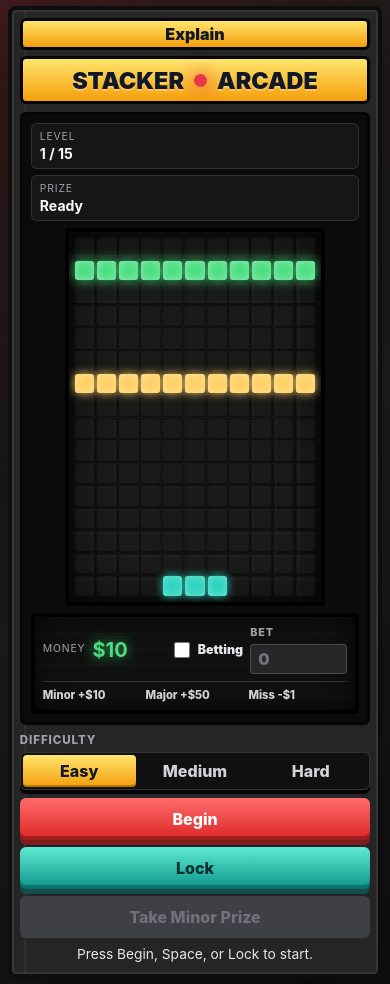
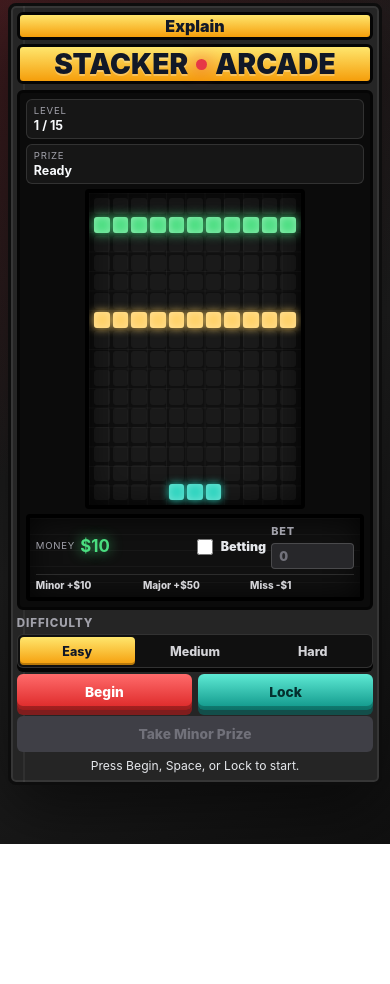
Before and after one commit to wardropc1/arcade-stacker, a plain HTML site: page index.html in a window 390 px wide. After the commit the page ends 844 px from the top, so only its background shows below. Drawn offline with Linux system fonts and the light colour scheme.

Commit message:
Spacing for mobile

```diff
--- a/styles.css
+++ b/styles.css
@@ -445,75 +445,84 @@ input {
 @media (max-width: 560px) {
   .arcade {
     align-items: start;
-    padding: 6px;
+    padding: 3px;
   }
 
   .cabinet {
-    padding: 8px;
-    border-width: 4px;
+    padding: 6px;
+    border-width: 3px;
   }
 
   .explain-tab {
     position: static;
     width: 100%;
-    margin-bottom: 6px;
+    margin-bottom: 4px;
   }
 
   .explain-tab summary {
-    min-height: 32px;
+    min-height: 28px;
     border-left: 3px solid #050505;
     border-radius: 6px;
   }
 
   .explain-content {
     width: 100%;
-    padding: 9px;
-    font-size: 0.8rem;
+    padding: 7px;
+    font-size: 0.74rem;
   }
 
   .marquee {
-    min-height: 48px;
-    gap: 10px;
+    min-height: 40px;
+    gap: 8px;
+    font-size: clamp(1.25rem, 8vw, 1.75rem);
   }
 
   .marquee-light {
-    width: 13px;
-    height: 13px;
+    width: 11px;
+    height: 11px;
   }
 
   .screen-wrap {
-    margin-top: 8px;
-    padding: 8px;
+    margin-top: 6px;
+    padding: 6px;
   }
 
   .scoreboard {
-    gap: 6px;
-    margin-bottom: 7px;
+    gap: 5px;
+    margin-bottom: 5px;
   }
 
   .scoreboard > div {
-    padding: 6px 8px;
+    padding: 5px 7px;
   }
 
   .label {
-    font-size: 0.65rem;
+    font-size: 0.6rem;
+  }
+
+  .scoreboard strong {
+    font-size: 0.78rem;
   }
 
   .controls {
-    grid-template-columns: 1fr;
-    gap: 7px;
-    margin-top: 8px;
+    grid-template-columns: 1fr 1fr;
+    gap: 6px;
+    margin-top: 6px;
+  }
+
+  .secondary-button {
+    grid-column: 1 / -1;
   }
 
   .control-panel {
     justify-content: stretch;
-    margin-top: 8px;
+    margin-top: 6px;
   }
 
   .difficulty-control {
     grid-template-columns: 1fr;
     width: 100%;
-    gap: 5px;
+    gap: 4px;
   }
 
   .difficulty-buttons {
@@ -521,7 +530,8 @@ input {
   }
 
   .difficulty-button {
-    min-height: 32px;
+    min-height: 28px;
+    font-size: 0.78rem;
   }
 
   .scoreboard {
@@ -530,47 +540,49 @@ input {
 
   .play-area {
     grid-template-columns: 1fr;
-    gap: 7px;
+    gap: 5px;
     justify-items: center;
   }
 
   .screen {
-    width: min(100%, 260px);
+    width: min(100%, 220px);
   }
 
   .money-panel {
     grid-template-columns: auto 1fr auto auto;
     align-items: center;
     width: 100%;
-    gap: 7px;
-    padding: 8px;
+    gap: 5px;
+    padding: 6px;
   }
 
   .money-panel strong {
-    font-size: 1.25rem;
+    font-size: 1.05rem;
   }
 
   .money-rules {
     grid-column: 1 / -1;
     grid-template-columns: repeat(3, 1fr);
-    gap: 4px;
-    padding-top: 6px;
-    font-size: 0.7rem;
+    gap: 3px;
+    padding-top: 4px;
+    font-size: 0.62rem;
   }
 
   .bet-control input {
-    min-height: 30px;
+    min-height: 26px;
+    font-size: 0.78rem;
   }
 
   .start-button,
   .lock-button,
   .secondary-button {
-    min-height: 42px;
+    min-height: 36px;
+    font-size: 0.86rem;
   }
 
   .status {
-    min-height: 20px;
-    margin-top: 8px;
-    font-size: 0.86rem;
+    min-height: 18px;
+    margin-top: 6px;
+    font-size: 0.76rem;
   }
 }
```
